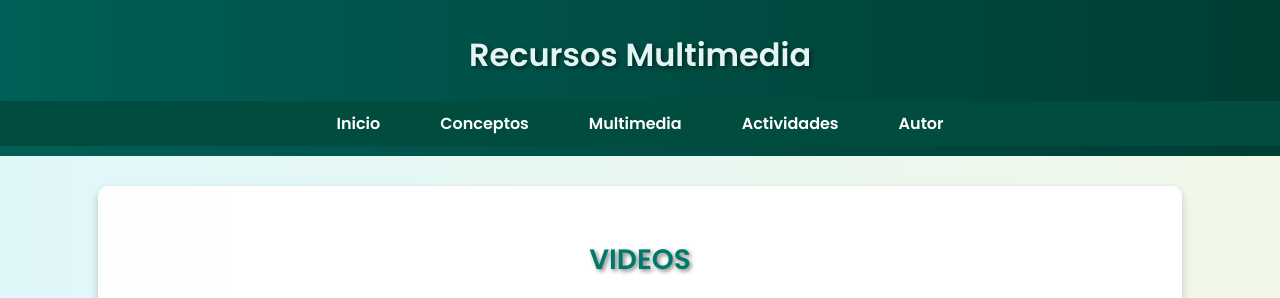
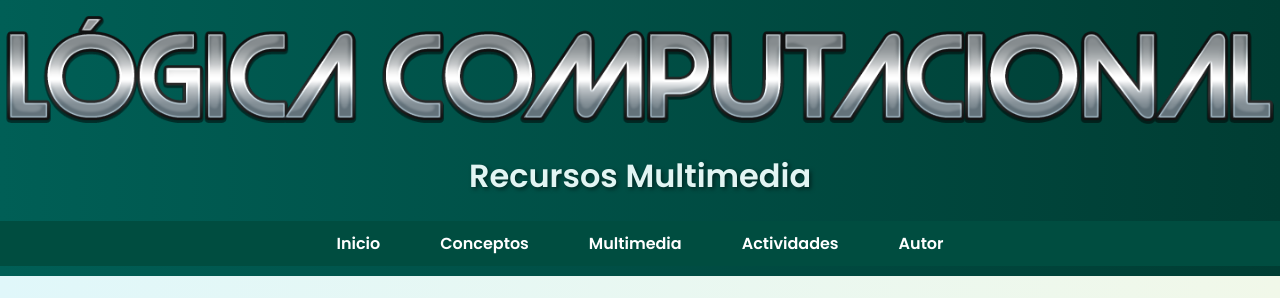
Before and after one commit to bulagenesis/Actividad-Web-1, a plain HTML site: page multimedia.html in a window 1280 px wide. Shown: the top 298 px of the page. Drawn offline with Linux system fonts and the light colour scheme.

Commit message:
ajustes banner en html, etc

```diff
--- a/multimedia.html
+++ b/multimedia.html
@@ -8,6 +8,7 @@
 </head>
 <body>
     <header>
+        <img src="imagen/logica.png" alt="Banner" class="banner">
         <h1>Recursos Multimedia</h1>
         <nav>
             <ul>
```
Also changed, not shown: conceptos.html (+1 -0 lines).
